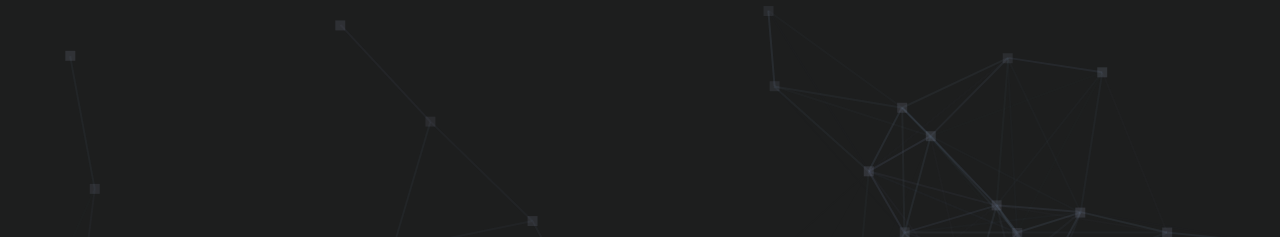
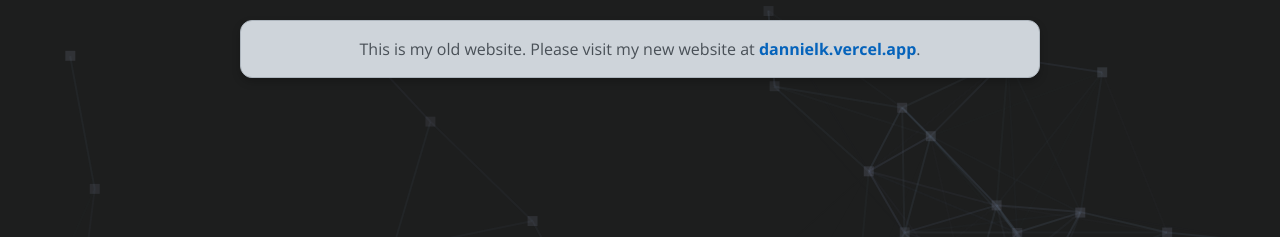
Before and after one commit to DannielK/Cloudflare_CV, a plain HTML site: page index.html in a window 1280 px wide. Shown: the top 237 px of the page. Drawn offline with nearby package versions, Linux system fonts and the light colour scheme.

Commit message:
Added Notif Banner to Redirect to New Site

```diff
--- a/assets/css/style.css
+++ b/assets/css/style.css
@@ -694,3 +694,39 @@ fix for different view ports
     stroke-dasharray: 125.6;
     transform: rotate(-90deg);
 }
+
+/*--------------------------------------------------------------
+# Notification Banner
+--------------------------------------------------------------*/
+#notification-banner {
+    position: fixed;
+    top: 20px;
+    /* Default gap from the top */
+    left: 50%;
+    transform: translateX(-50%);
+    width: 100%;
+    max-width: 800px;
+    border-radius: 12px;
+    z-index: 1000;
+    box-shadow: 0px 4px 8px rgba(0, 0, 0, 0.2);
+}
+
+.custom-link {
+    color: #0563bb;
+    /* Link color */
+    font-weight: bold;
+}
+
+.custom-link:hover {
+    color: #0678e3;
+    /* Hover color */
+    text-decoration: none;
+}
+
+/* Add more top margin for viewports smaller than md (768px) */
+@media (max-width: 769px) {
+    #notification-banner {
+        top: 50px;
+        /* Increased gap from the top */
+    }
+}
--- a/index.html
+++ b/index.html
@@ -708,6 +708,12 @@
     <a href="#" class="back-to-top d-flex align-items-center justify-content-center">
         <i class="bx bx-chevrons-up"></i></a>
 
+    <!-- Notification Banner -->
+    <div id="notification-banner" class="alert alert-dark text-center" role="alert">
+        This is my old website. Please visit my new website at
+        <a href="https://dannielk.vercel.app/" target="_blank" class="custom-link">dannielk.vercel.app</a>.
+    </div>
+
     <!-- JS Files -->
     <script src="https://unpkg.com/typed.js@2.0.16/dist/typed.umd.js"></script>
     <script src="https://cdn.jsdelivr.net/npm/swiper@10/swiper-bundle.min.js"></script>
```
